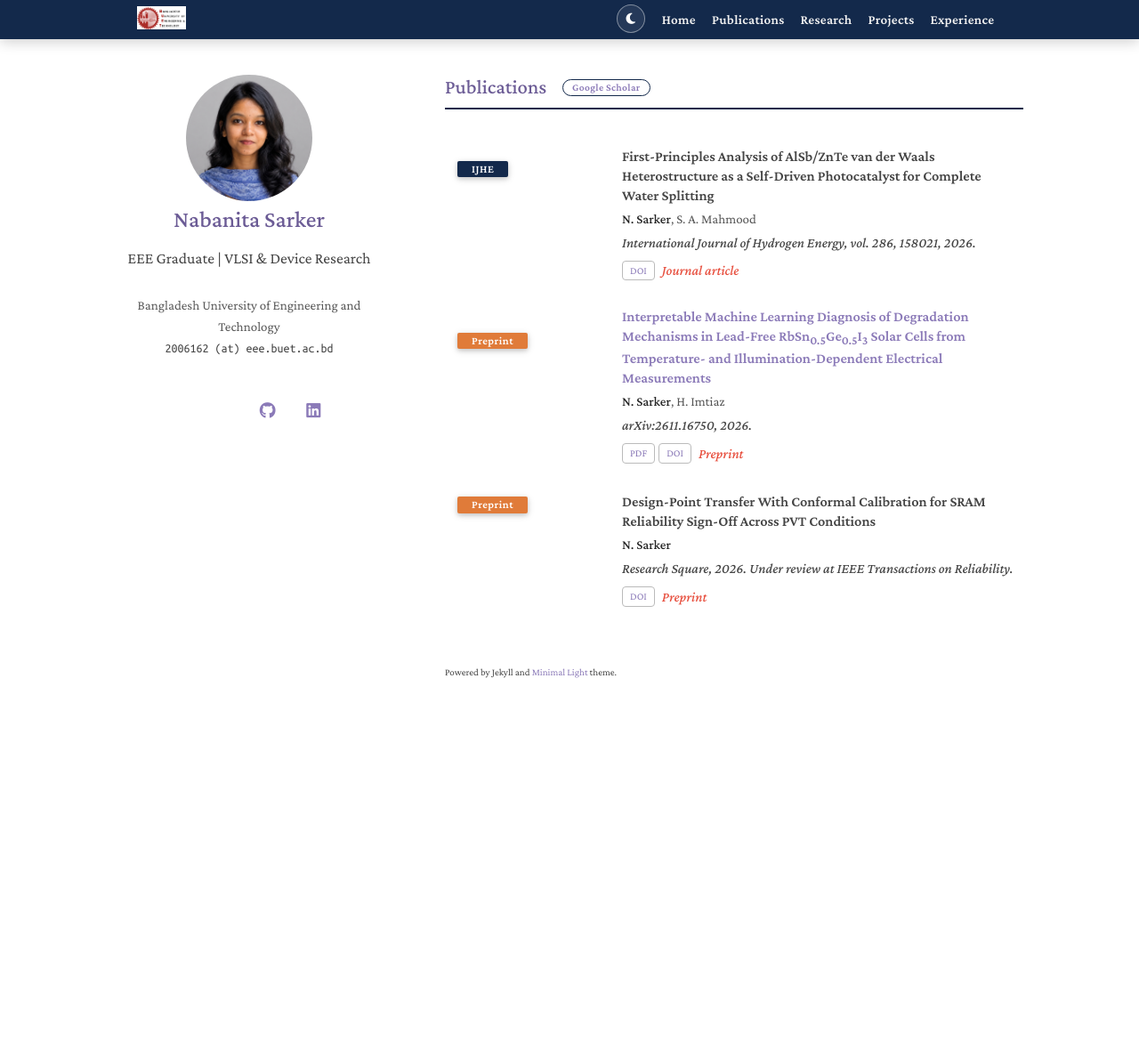
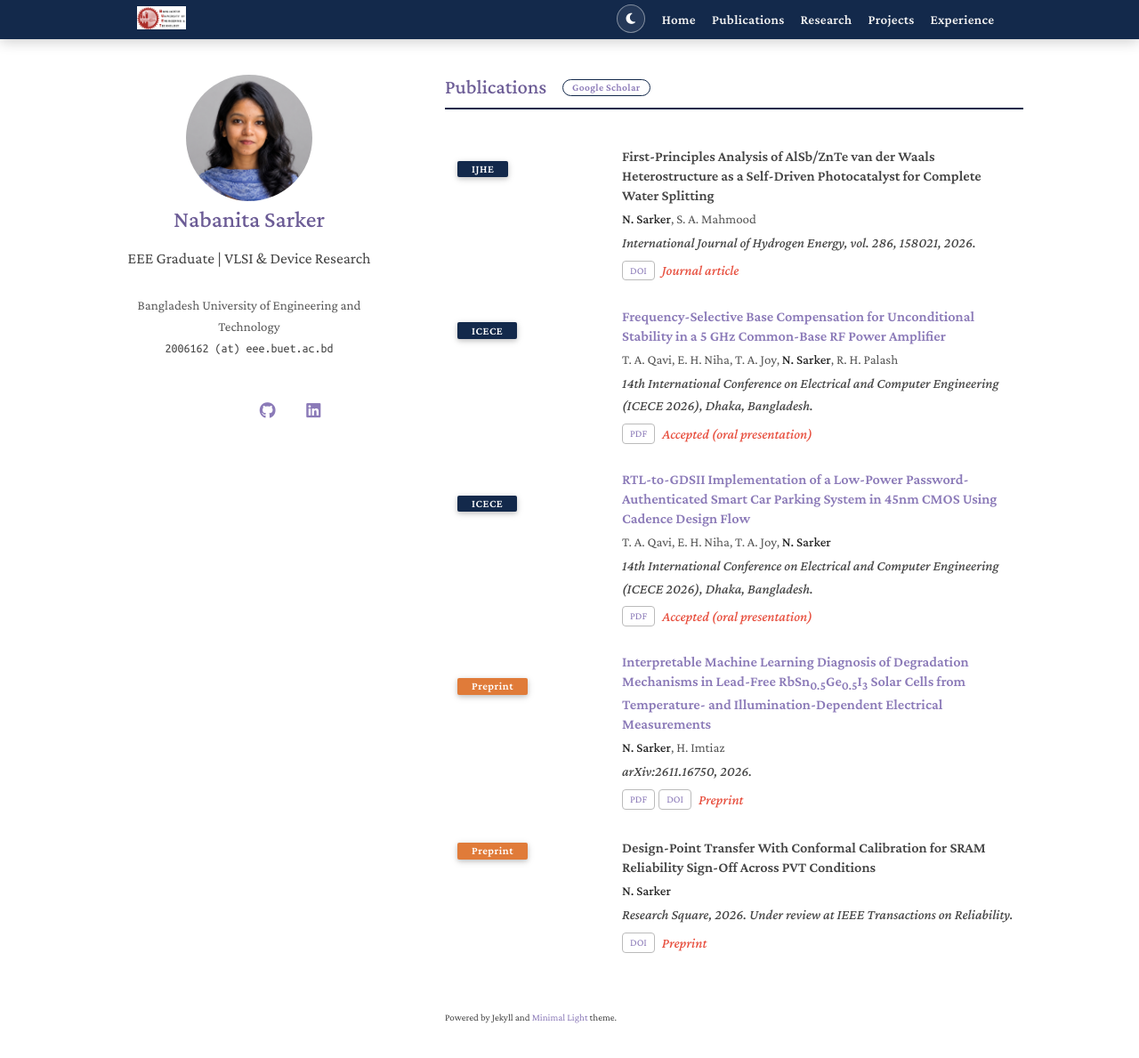
Before and after one commit to NabanitaSarker162/NabanitaSarker162.github.io, a Jekyll site: the page built from publications/index.md, in a window 1280 px wide and 1225 px high. Shown: the top 1189 px of the window at 89% size. Built offline with Jekyll 4.4.1, drawn with Linux system fonts in a browser that asks for light colours; a style sheet for code colours, icons or effects is not loaded.

Commit message:
Add two ICECE 2026 accepted papers (CB RF PA stability; RTL-to-GDSII smart parking) with PDFs
Co-Authored-By: Claude Opus 5.5 <noreply@anthropic.com>

```diff
--- a/_data/publications.yml
+++ b/_data/publications.yml
@@ -6,6 +6,20 @@ main:
     conference: International Journal of Hydrogen Energy, vol. 286, 158021, 2026.
     doi: https://doi.org/10.1016/j.ijhydene.2026.158021
     notes: Journal article
+
+  - title: "Frequency-Selective Base Compensation for Unconditional Stability in a 5 GHz Common-Base RF Power Amplifier"
+    authors: T. A. Qavi, E. H. Niha, T. A. Joy, <strong>N. Sarker</strong>, R. H. Palash
+    conference_short: ICECE
+    conference: 14th International Conference on Electrical and Computer Engineering (ICECE 2026), Dhaka, Bangladesh.
+    pdf: /assets/files/ICECE2026_CB_RF_PA_stability.pdf
+    notes: Accepted (oral presentation)
+
+  - title: "RTL-to-GDSII Implementation of a Low-Power Password-Authenticated Smart Car Parking System in 45nm CMOS Using Cadence Design Flow"
+    authors: T. A. Qavi, E. H. Niha, T. A. Joy, <strong>N. Sarker</strong>
+    conference_short: ICECE
+    conference: 14th International Conference on Electrical and Computer Engineering (ICECE 2026), Dhaka, Bangladesh.
+    pdf: /assets/files/ICECE2026_smart_parking_RTL_GDSII.pdf
+    notes: Accepted (oral presentation)
 
   - title: "Interpretable Machine Learning Diagnosis of Degradation Mechanisms in Lead-Free RbSn<sub>0.5</sub>Ge<sub>0.5</sub>I<sub>3</sub> Solar Cells from Temperature- and Illumination-Dependent Electrical Measurements"
     authors: <strong>N. Sarker</strong>, H. Imtiaz
```
Also changed, not shown: 2 other files.
